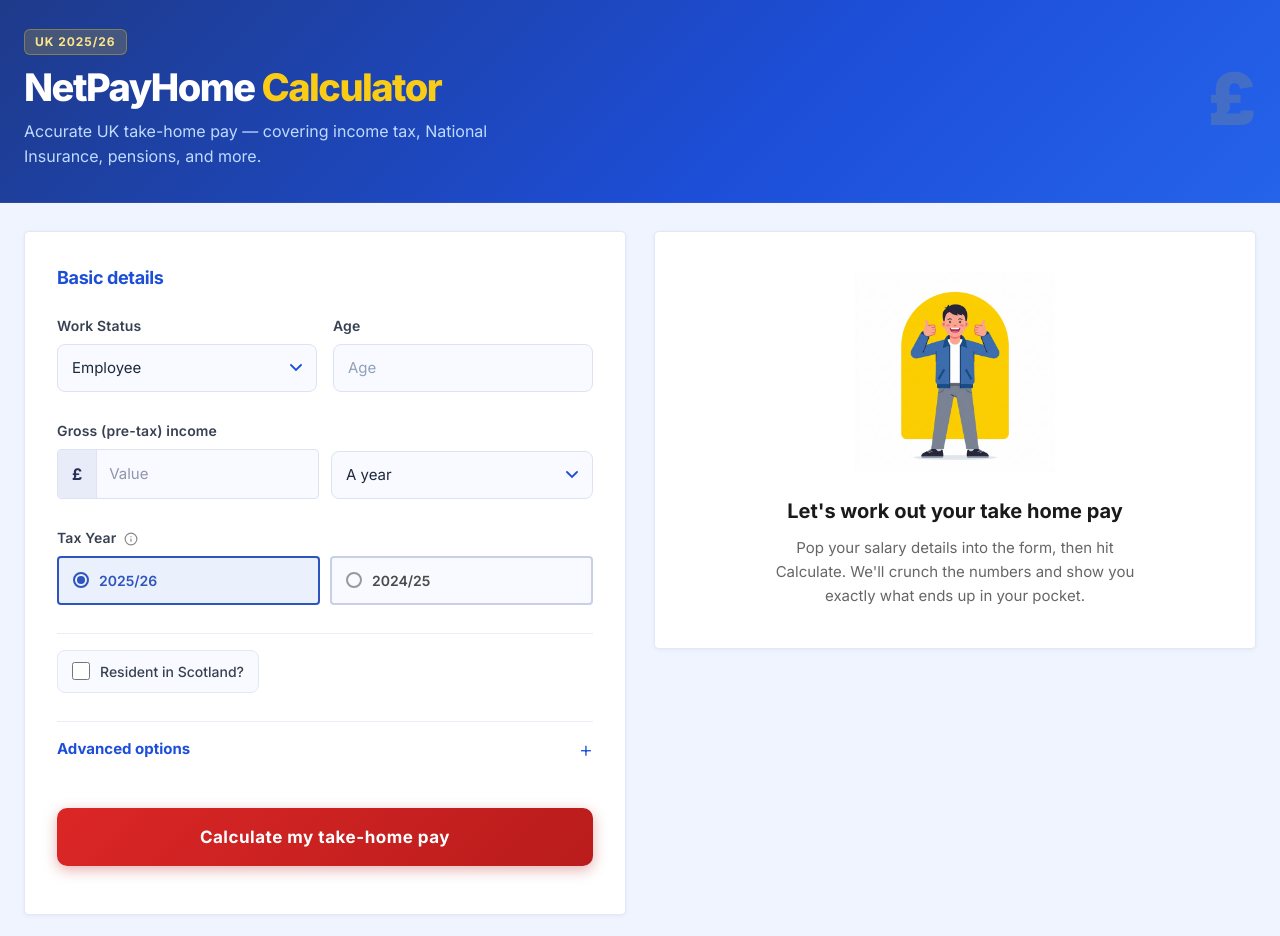
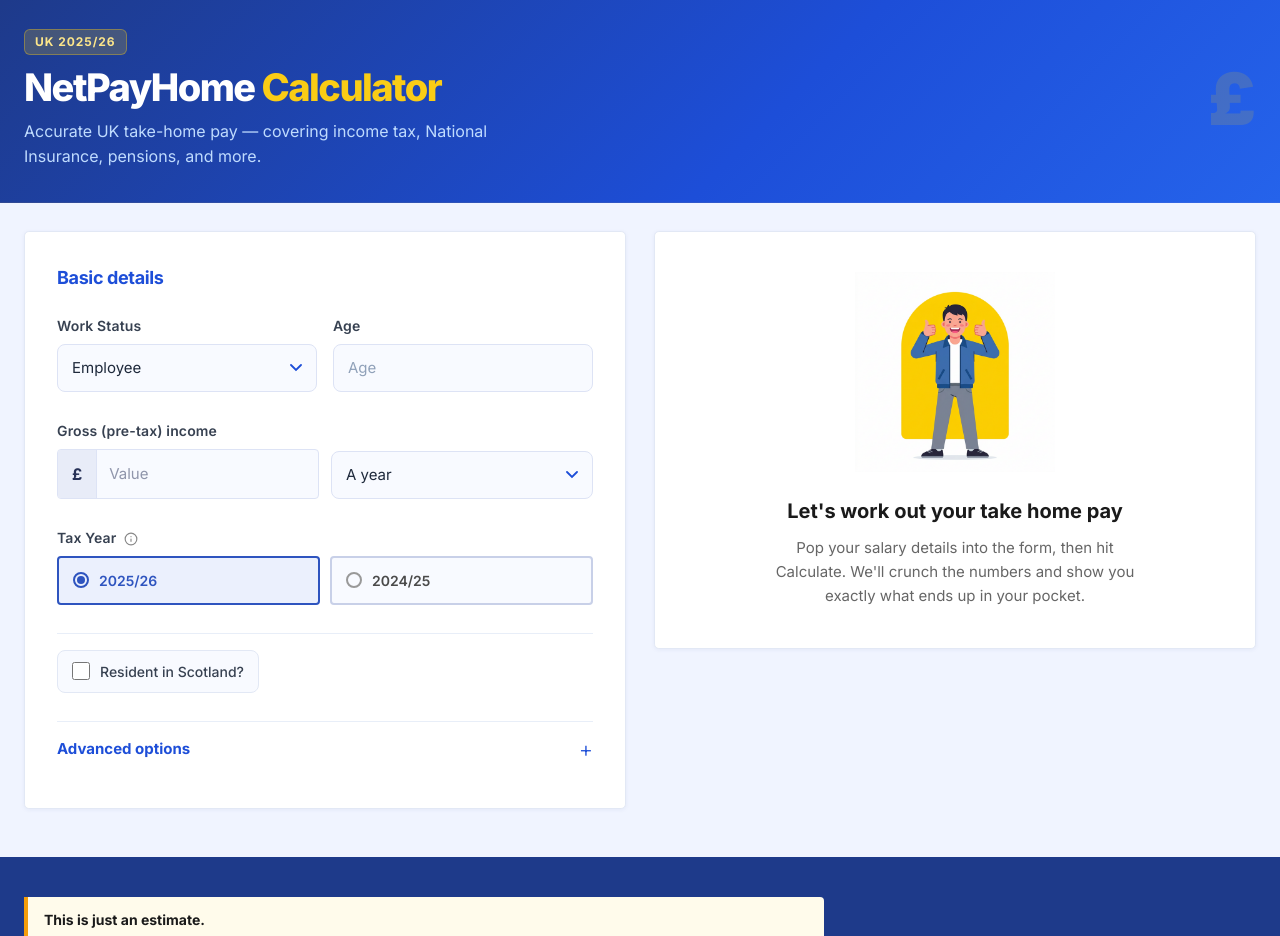
Before and after one commit to dsrashmika-prog/uktaxcal, a Next.js app: page / in a window 1280 px wide. Shown: the top 936 px of the page. Built offline with nearby package versions, Linux system fonts and the light colour scheme.

Commit message:
feat: switch to real-time calculation, remove manual CTA

```diff
--- a/src/app/page.tsx
+++ b/src/app/page.tsx
@@ -1,6 +1,6 @@
 "use client";
 
-import { useState } from "react";
+import React, { useState, useMemo } from "react";
 import { Info } from "lucide-react";
 import Link from "next/link";
 import Image from "next/image";
@@ -48,30 +48,17 @@ export default function Home() {
   // Advanced accordion open state
   const [advancedOpen, setAdvancedOpen] = useState(false);
 
-  // Output State
-  const [breakdown, setBreakdown] = useState<SalaryBreakdown | null>(null);
+  // Output State - Real-time Calculation
+  const breakdown = useMemo(() => {
+    const inputGross = parseFloat(grossIncome) || 0;
+    const inputDiv = parseFloat(dividendIncome) || 0;
+    const inputBonus = parseFloat(bonusAmount) || 0;
 
-  // Sparks effect state
-  type Spark = { id: number; angle: number; size: number; speed: number; color: string; delay: number };
-  const [sparks, setSparks] = useState<Spark[]>([]);
+    // If no primary income is entered, return null to display empty state
+    if (inputGross === 0 && inputDiv === 0 && inputBonus === 0) return null;
 
-  const fireSparks = () => {
-    const colors = ["#facc15", "#fbbf24", "#f97316", "#ffffff", "#fde68a", "#fed7aa", "#ff6b6b"];
-    const newSparks: Spark[] = Array.from({ length: 22 }, (_, i) => ({
-      id: Date.now() + i,
-      angle: Math.random() * 360,
-      size: 4 + Math.random() * 6,
-      speed: 60 + Math.random() * 80,
-      color: colors[Math.floor(Math.random() * colors.length)],
-      delay: Math.random() * 0.12,
-    }));
-    setSparks(newSparks);
-    setTimeout(() => setSparks([]), 700);
-  };
-
-  const handleCalculate = () => {
     const input: SalaryInput = {
-      grossIncome: parseFloat(grossIncome) || 0,
+      grossIncome: inputGross,
       payFrequency,
       taxYear,
       isScottish,
@@ -81,7 +68,7 @@ export default function Home() {
       pensionScheme,
       pensionType,
       pensionValue: parseFloat(pensionValue) || 0,
-      bonusAmount: parseFloat(bonusAmount) || 0,
+      bonusAmount: inputBonus,
       overtimeHours: parseFloat(overtimeHours) || 0,
       overtimeRate: parseFloat(overtimeRate) || 0,
       childcareVoucher: parseFloat(childcareVoucher) || 0,
@@ -95,11 +82,15 @@ export default function Home() {
       numberOfChildren: parseInt(numberOfChildren) || 0,
       persona,
       age: parseInt(age) || 30,
-      dividendIncome: parseFloat(dividendIncome) || 0,
+      dividendIncome: inputDiv,
     };
-    const result = calculateSalary(input);
-    setBreakdown(result);
-  };
+    return calculateSalary(input);
+  }, [
+    grossIncome, payFrequency, taxYear, isScottish, taxCode, studentLoanPlan, hasPostgradLoan,
+    pensionScheme, pensionType, pensionValue, bonusAmount, overtimeHours, overtimeRate, childcareVoucher,
+    excludeNI, isBlind, isMarried, giveAsYouEarn, giftAid, daysPerWeek, claimsChildBenefit, numberOfChildren,
+    persona, age, dividendIncome
+  ]);
 
   const handleScotlandChange = (checked: boolean) => {
     setIsScottish(checked);
@@ -471,49 +462,7 @@ export default function Home() {
                   </div>
                 )}
               </div>
-              {/* ===== CALCULATE BUTTON ===== */}
-              <div style={{ position: "relative", marginTop: "32px", marginBottom: "16px" }}>
-                {/* Spark particles */}
-                {sparks.map(spark => (
-                  <span
-                    key={spark.id}
-                    style={{
-                      position: "absolute",
-                      left: "50%",
-                      top: "50%",
-                      width: `${spark.size}px`,
-                      height: `${spark.size}px`,
-                      borderRadius: spark.size > 6 ? "50%" : "2px",
-                      background: spark.color,
-                      boxShadow: `0 0 4px ${spark.color}`,
-                      pointerEvents: "none",
-                      animation: `spark-fly 0.65s ease-out forwards`,
-                      animationDelay: `${spark.delay}s`,
-                      ['--spark-tx' as string]: `${Math.cos((spark.angle * Math.PI) / 180) * spark.speed}px`,
-                      ['--spark-ty' as string]: `${Math.sin((spark.angle * Math.PI) / 180) * spark.speed}px`,
-                      zIndex: 50,
-                    }}
-                  />
-                ))}
-                <button
-                  onClick={() => { fireSparks(); handleCalculate(); }}
-                  style={{
-                    width: "100%", height: "58px",
-                    background: "linear-gradient(135deg, #dc2626 0%, #b91c1c 100%)",
-                    color: "white",
-                    fontWeight: 700, fontSize: "17px",
-                    border: "none", borderRadius: "10px",
-                    cursor: "pointer", letterSpacing: "0.03em",
-                    transition: "all 0.2s",
-                    position: "relative",
-                    boxShadow: "0 4px 14px rgba(185,28,28,0.35)",
-                  }}
-                  onMouseOver={e => { e.currentTarget.style.background = "linear-gradient(135deg, #b91c1c 0%, #991b1b 100%)"; e.currentTarget.style.boxShadow = "0 6px 18px rgba(153,27,27,0.45)"; }}
-                  onMouseOut={e => { e.currentTarget.style.background = "linear-gradient(135deg, #dc2626 0%, #b91c1c 100%)"; e.currentTarget.style.boxShadow = "0 4px 14px rgba(185,28,28,0.35)"; }}
-                >
-                  Calculate my take-home pay
-                </button>
-              </div>
+
             </div>
 
             {/* ===== RIGHT: RESULTS TABLE ===== */}
```
